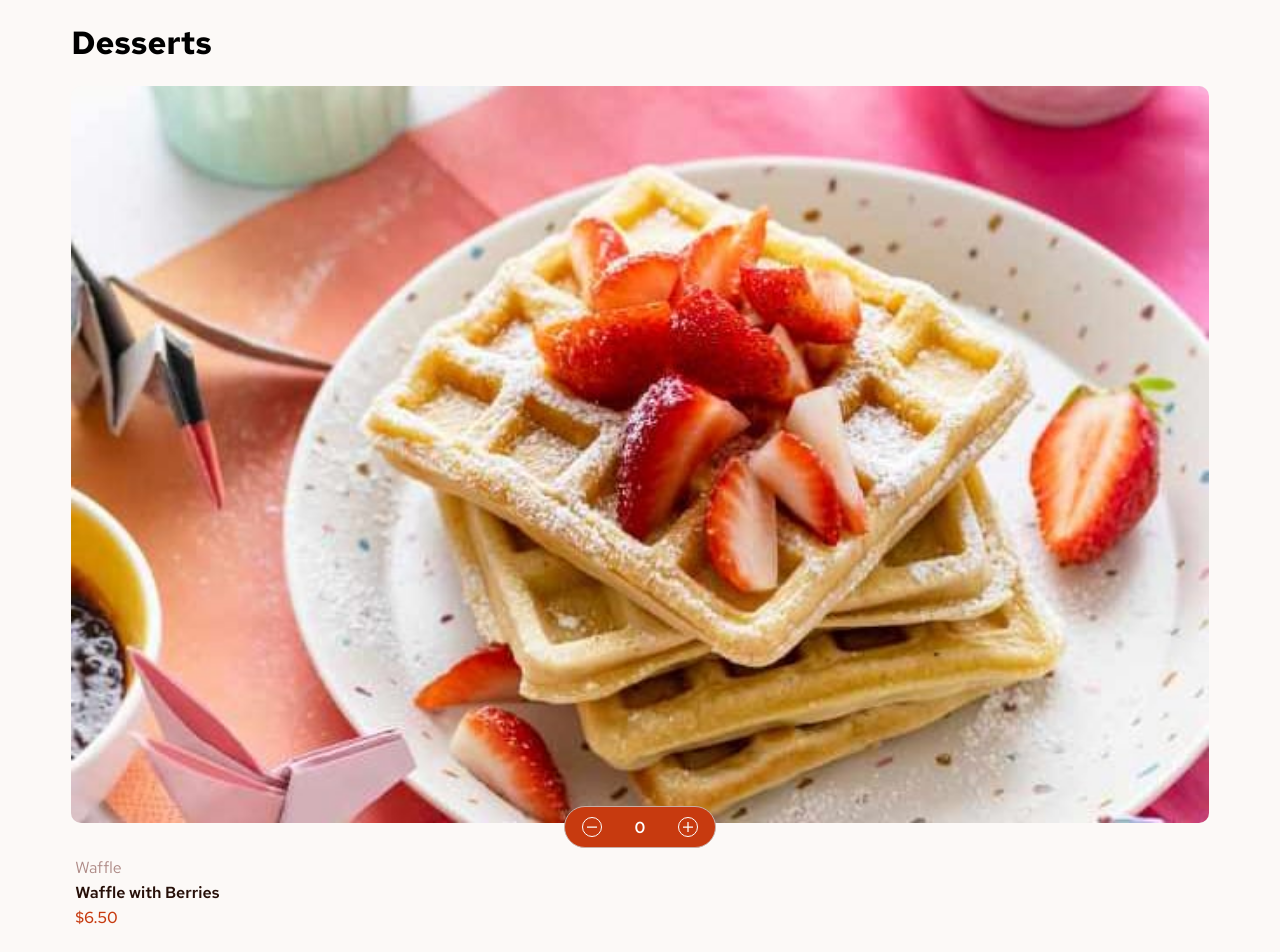
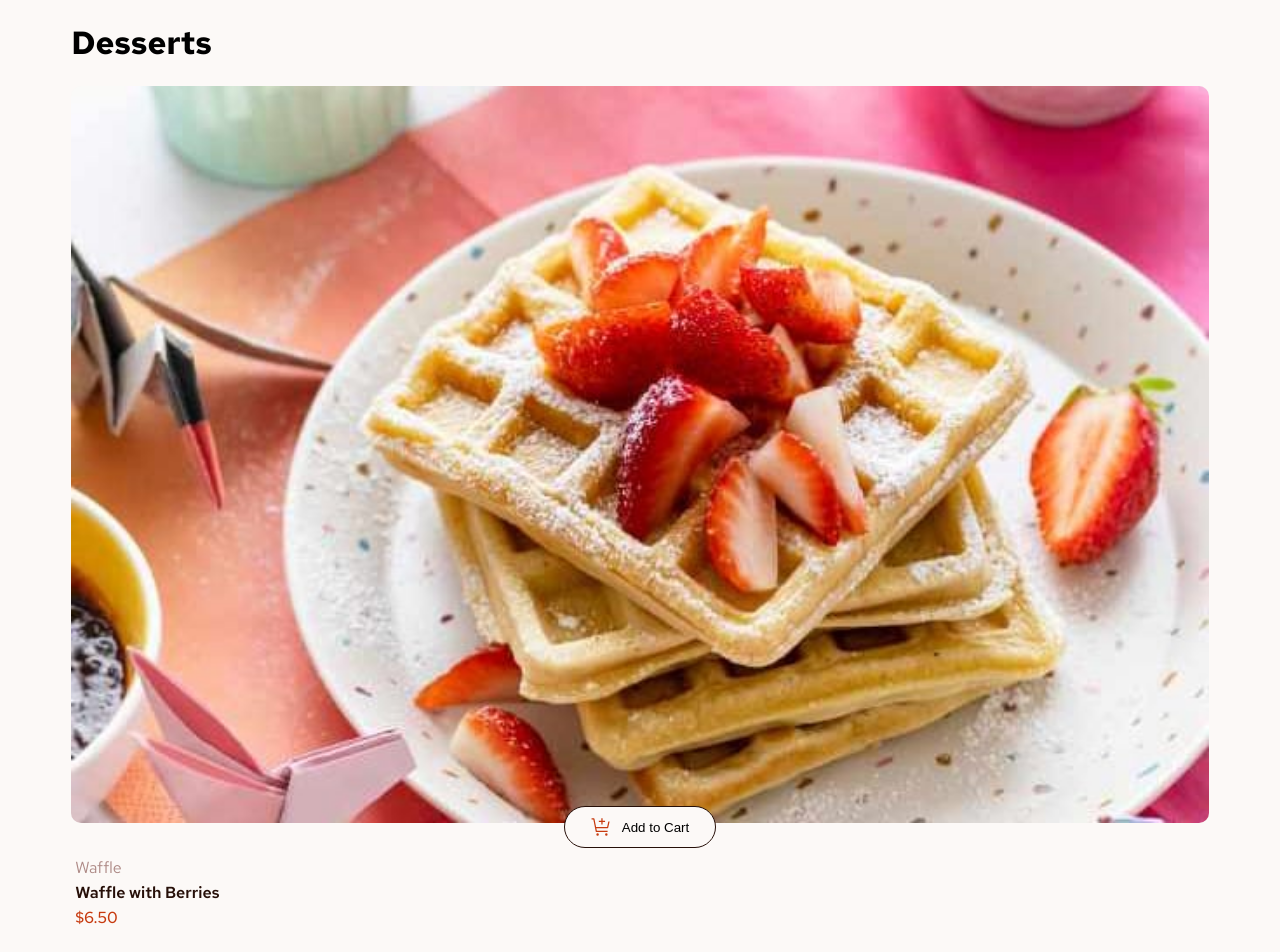
Before and after one commit to mammanyacham/product-list-app, a React (Vite) app in the folder vite-project/: page / in a window 1280 px wide. Shown: the top 952 px of the page. Built offline with nearby package versions, Linux system fonts and the light colour scheme.

Commit message:
modify add-to-cart-btn

```diff
--- a/vite-project/src/components/App.jsx
+++ b/vite-project/src/components/App.jsx
@@ -18,6 +18,7 @@ export default function App() {
 
 
     const newProducts = data.map(product => ({...product, quantity: 0}))
+
     const [productData, setProductData] = useState(newProducts)
 
      const [cartItems, setCartItems] = useState([])
@@ -133,7 +134,7 @@ export default function App() {
 
 
 
-    const cartStatus = cartItems.length > 0 ?
+    const cartStatus = cartItemsCount > 0 ?
     <>
         {cart}
         <div className="checkout">
@@ -164,13 +165,27 @@ export default function App() {
             category={dat.category}
             price={formatter.format(dat.price)}
             key={dat.name}
-            increaseQuantity={() => increaseQuantity(dat.name)}
-            decreaseQuantity={() => decreaseQuantity(dat.name)}
+            addToCartBtn=
+            {
+                dat.quantity === 0 ?
+                <button onClick={() => increaseQuantity(dat.name)} className="add-to-cart-inactive">
+                    <img src="src/assets/images/icon-add-to-cart.svg" alt="add to cart button" className="cart-icon"/>
+                    Add to Cart
+                </button>
+                :
+                <>
+                    <button className="toggle-item-quantity-btn" onClick={() => decreaseQuantity(dat.name)}>
+                        <img src="src/assets/images/icon-decrement-quantity.svg"/>
+                    </button>
+                    <span>{dat.quantity}</span>
+                    <button className="toggle-item-quantity-btn" onClick={() => increaseQuantity(dat.name)}>
+                        <img src="src/assets/images/icon-increment-quantity.svg"/>
+                    </button>
+                </>
+            }
             productQuantity={dat.quantity}
         />
     ))
-
-
 
 
     return (
--- a/vite-project/src/components/Products.jsx
+++ b/vite-project/src/components/Products.jsx
@@ -7,19 +7,8 @@ export default function Product(props) {
        <div className="product-div">
             <div className="product-img-div">
                 <img src={props.image} alt={props.name} className="product-img"/>
-                <div className="add-to-cart-btn-div">
-
-                    <button className="add-to-cart-btn" onClick={props.decreaseQuantity}>
-                        <img src="src/assets/images/icon-decrement-quantity.svg"/>
-                    </button>
-                    <span>{props.productQuantity}</span>
-                    <button className="add-to-cart-btn" onClick={props.increaseQuantity}>
-                        <img src="src/assets/images/icon-increment-quantity.svg"/>
-                    </button>
-                    {/*
-                    <img src="src/assets/images/icon-add-to-cart.svg" alt="add to cart button" className="cart-icon"/>
-                    Add to Cart
-                    */}
+                <div className={props.productQuantity === 0 ? "inactive-cart-btn-div" : "active-cart-btn-div"} id="add-to-cart-btn-div"  >
+                    {props.addToCartBtn}
                 </div>
             </div>
 
--- a/vite-project/src/index.css
+++ b/vite-project/src/index.css
@@ -64,15 +64,11 @@ p{
     font-weight: 500;
 }
 
-.add-to-cart-btn-div{
+#add-to-cart-btn-div{
     font-weight: 600;
-    color: hsl(14, 65%, 9%);
     justify-content: space-around;
     align-items: center;
     display: flex;
-    background-color: hsl(14, 86%, 42%);
-    color: white;
-    border: 1.4px solid hsl(14, 25%, 72%);
     border-radius: 25px;
     position: absolute;
     left: 50%;
@@ -82,11 +78,32 @@ p{
     height: 40px;
 }
 
+.active-cart-btn-div{
+    background-color: hsl(14, 86%, 42%);
+    color: white;
+}
+
+.inactive-cart-btn-div{
+    background-color: hsl(20, 50%, 98%);
+    color: hsl(14, 65%, 9%);
+    border: 1px solid hsl(14, 65%, 9%);
+}
+
+#add-to-cart-btn-div > .add-to-cart-inactive{
+    background-color: transparent;
+    border: none;
+    width: 90%;
+    height: 90%;
+    justify-content: center;
+    align-items: center;
+    display: flex;
+}
+
 .cart-icon{
     margin-right: 10px;
 }
 
-.add-to-cart-btn{
+ .toggle-item-quantity-btn{
     border: none;
     display: flex;
     justify-content: center;
```
